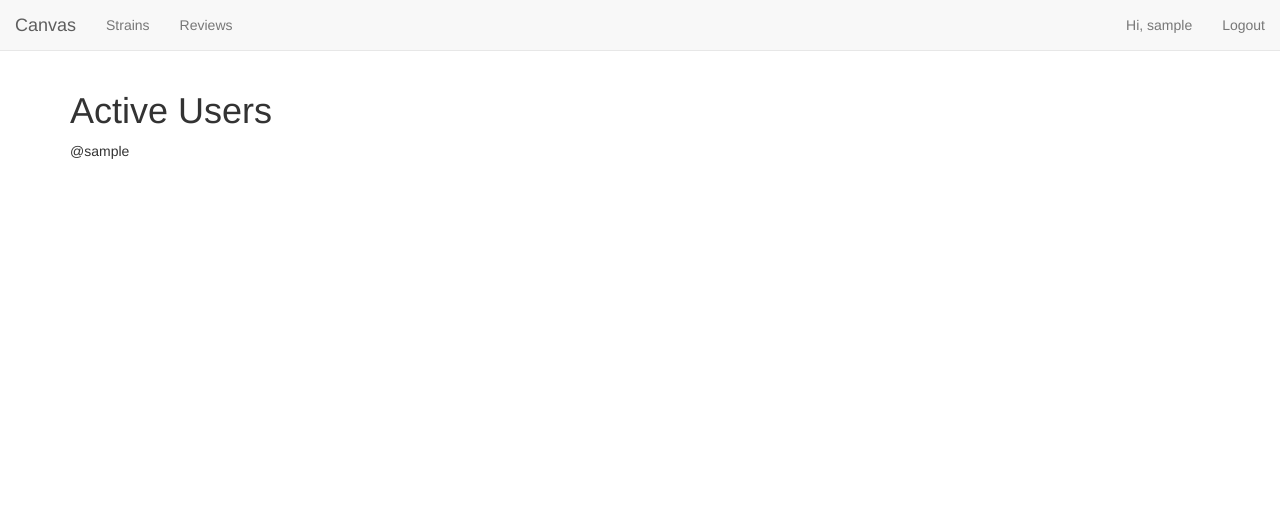
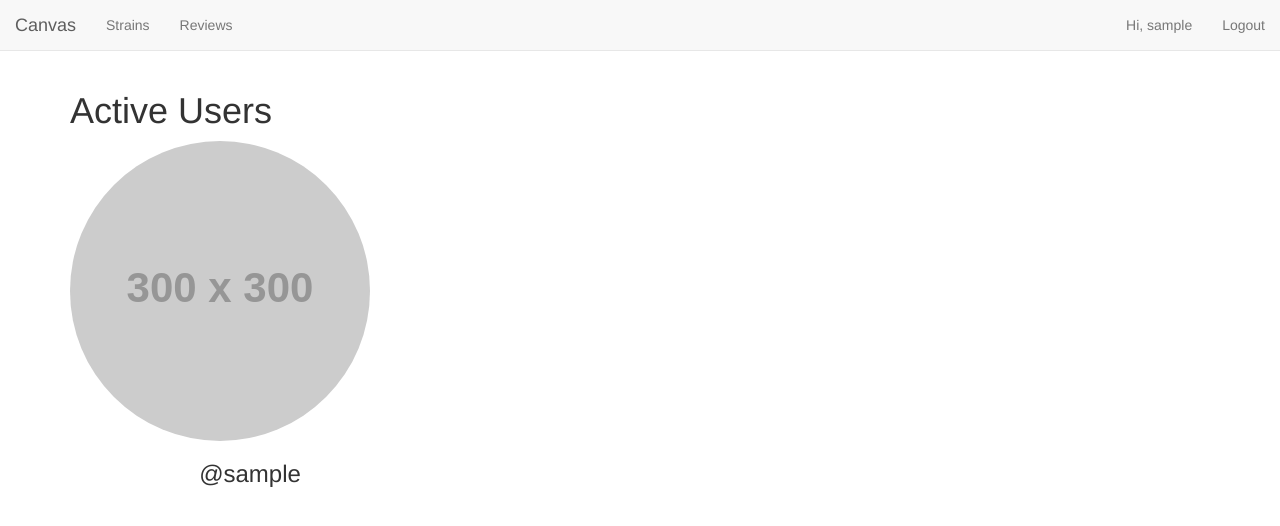
Before and after one commit to areeves9/canvas, a Django app: page /accounts/users/ in a window 1280 px wide. Shown: the top 526 px of the page. Run offline with Django 3.2, Linux system fonts and the light colour scheme; the visitor is signed in with stand-in values (Sample User, id 1); data comes from the database, SQL or seed files in the repository; grey boxes labelled with a size stand in for pictures from a placeholder-image service; some libraries are stand-ins or nearby versions.

Commit message:
rendered user.profile.photo for each user on users.html

```diff
--- a/canvas/reviews/static/reviews/css/main.css
+++ b/canvas/reviews/static/reviews/css/main.css
@@ -31,6 +31,15 @@ a {
 }
 
 .profile-photo {
-  height: 250px;
-  width: 250px;
+  height: 300px;
+  width: 300px;
 }
+
+.user-list h3 {
+  text-align: center;
+}
+
+.user-list-element {
+  height: 300px;
+  width: 300px;
+}
--- a/canvas/templates/accounts/users.html
+++ b/canvas/templates/accounts/users.html
@@ -5,7 +5,14 @@
 <h1>Active Users</h1>
 <div class="row">
   {% for user in users %}
-  <div class="col-xs-12">@{{ user.username }}</div>
+  <div class="user-list col-md-4 col-xs-12">
+    {% if user.profile.photo %}
+    <img src="{{ user.profile.photo.url }}" class="user-list-element img-responsive img-circle">
+    {% else %}
+    <img src="http://placehold.it/300x300" class="user-list-element img-responsive img-circle">
+    {% endif %}
+    <h3>@{{ user.username }}</h3>
+  </div>
   {% endfor %}
 </row>
 {% endblock %}
```
